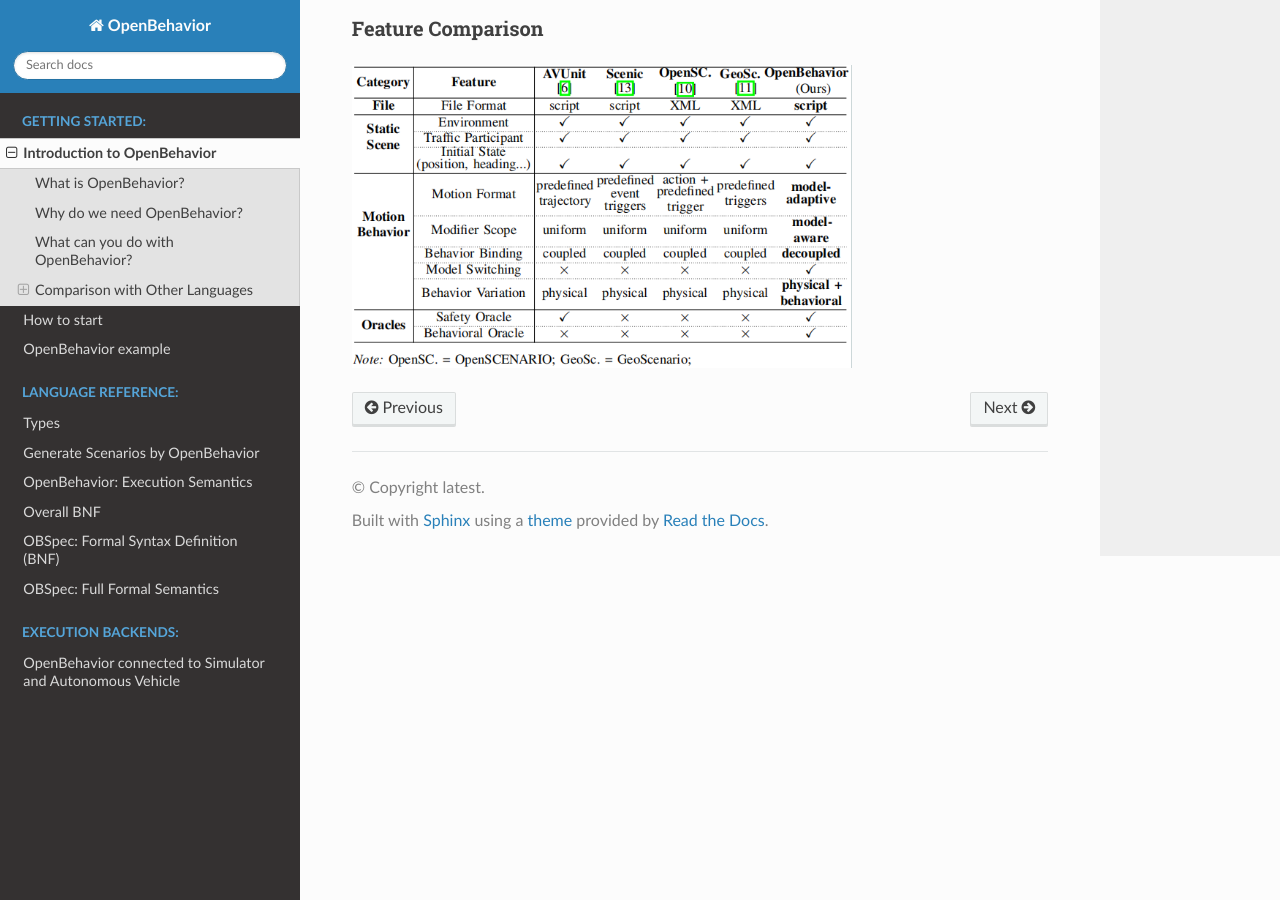
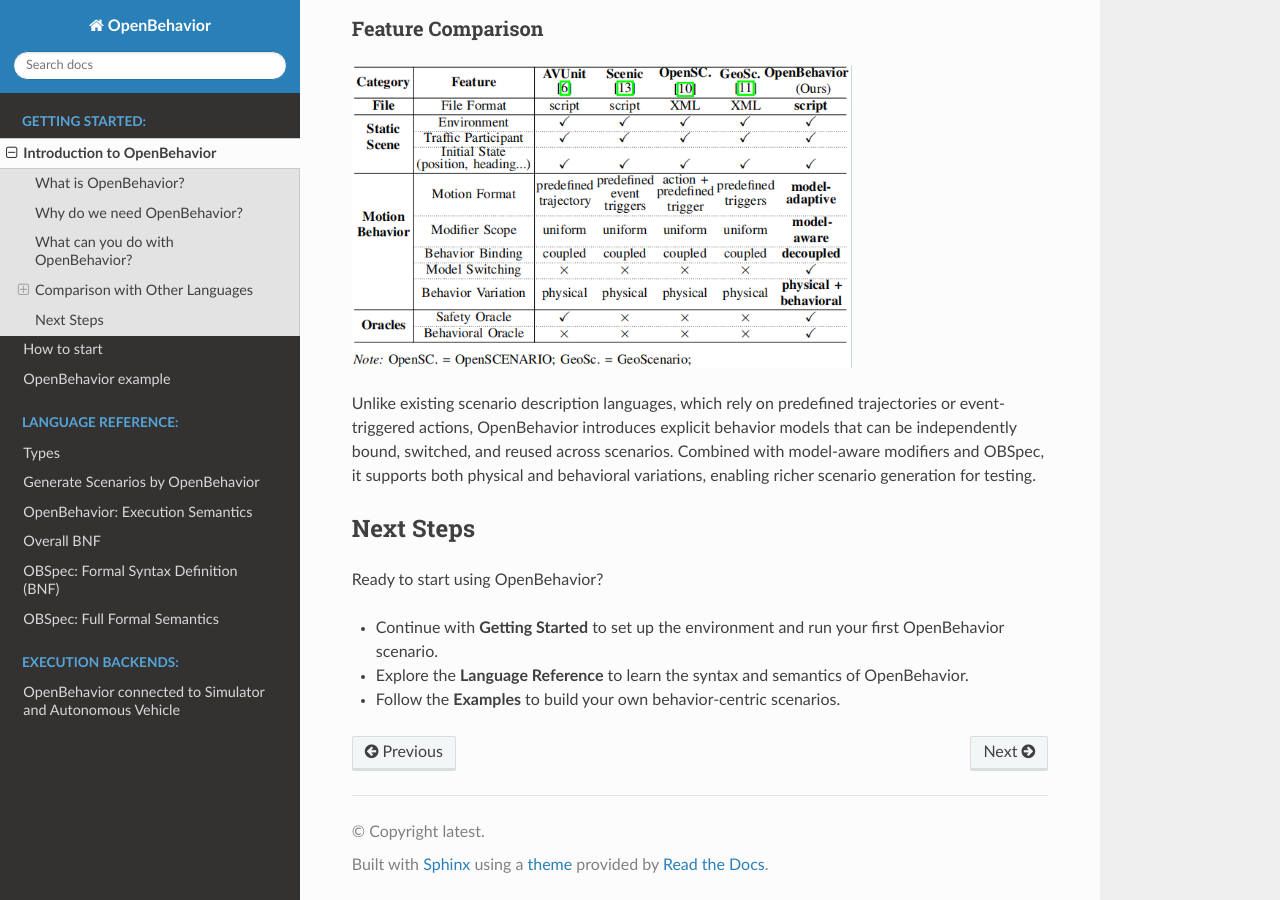
Before and after one commit to Sunshinesheep/OpenBehavior-doc, a Sphinx documentation site: the page built from docs/source/Introduction_to_OpenBehavior.md, in a window 1280 px wide and 900 px high, scrolled down 1065 px. Built offline with Sphinx 7.4.7 and the Read the Docs theme 3.1.0, drawn with Linux system fonts in a browser that asks for light colours.

Commit message:
Update Introduction_to_OpenBehavior.md

````diff
--- a/docs/source/Introduction_to_OpenBehavior.md
+++ b/docs/source/Introduction_to_OpenBehavior.md
@@ -28,9 +28,8 @@
 
 ```{image} images/compare.png
 :width: 500px
-:align: left
 :alt: Comparison Table
-
+```
 
 
 Unlike existing scenario description languages, which rely on predefined trajectories or event-triggered actions, OpenBehavior introduces explicit behavior models that can be independently bound, switched, and reused across scenarios. Combined with model-aware modifiers and OBSpec, it supports both physical and behavioral variations, enabling richer scenario generation for testing.
````
